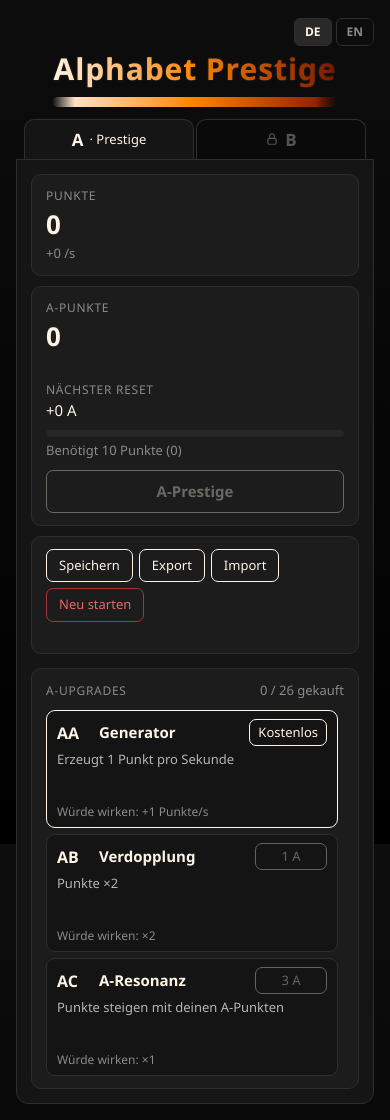
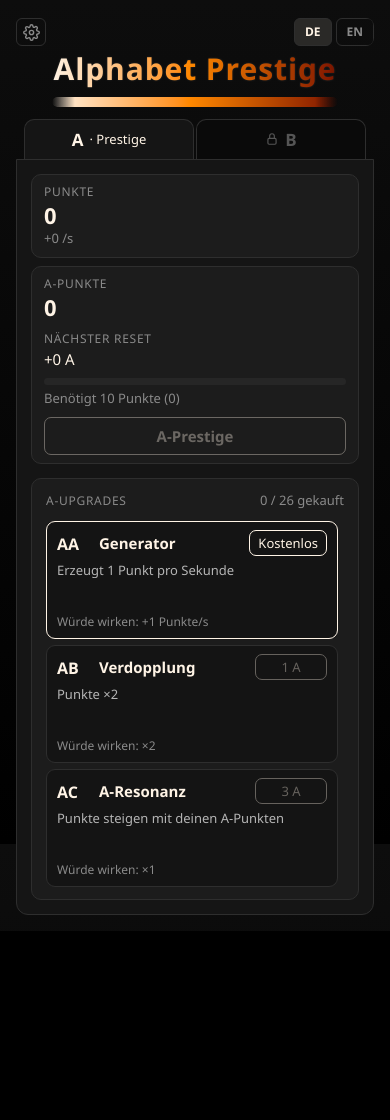
Before and after one commit to HB9688/alphabet-prestige, a plain HTML site: page index.html in a window 390 px wide. After the commit the page ends 931 px from the top, so only its background shows below. Drawn offline with Linux system fonts and the light colour scheme.

Commit message:
Mobil: Zahnrad-Menü für Speicher-Optionen, kompaktere Punkte-Felder (#3)
* Mobil: Zahnrad-Menü für Speicher-Optionen, kompaktere Punkte-Felder

Co-Authored-By: Claude Opus 5.5 <noreply@anthropic.com>
Claude-Session: https://claude.ai/code/session_0195Z7JBGGpYi3f9zCoNP1xP

* CLAUDE.md: mobiles Zahnrad-Menü dokumentiert

Co-Authored-By: Claude Opus 5.5 <noreply@anthropic.com>
Claude-Session: https://claude.ai/code/session_0195Z7JBGGpYi3f9zCoNP1xP

* Mobil: Zahnrad-Menü schiebt Inhalt nach unten statt ihn zu überdecken

Co-Authored-By: Claude Opus 5.5 <noreply@anthropic.com>
Claude-Session: https://claude.ai/code/session_0195Z7JBGGpYi3f9zCoNP1xP

---------

Co-authored-by: Claude <noreply@anthropic.com>

```diff
--- a/index.html
+++ b/index.html
@@ -8,9 +8,20 @@
 </head>
 <body>
   <header>
-    <div class="lang" role="group" id="langSwitch">
-      <button type="button" data-lang="de">DE</button>
-      <button type="button" data-lang="en">EN</button>
+    <div class="topbar">
+      <!-- Mobil: Zahnrad-Menü mit den Speicher-Optionen, daneben „zuletzt gespeichert“ -->
+      <div class="settings" id="settings">
+        <button type="button" class="gear" id="gearBtn" aria-expanded="false" aria-controls="settingsMenu">
+          <svg viewBox="0 0 24 24" fill="none" stroke="currentColor" stroke-width="2" stroke-linecap="round" stroke-linejoin="round" aria-hidden="true"><circle cx="12" cy="12" r="3"/><path d="M19.4 15a1.65 1.65 0 0 0 .33 1.82l.06.06a2 2 0 1 1-2.83 2.83l-.06-.06a1.65 1.65 0 0 0-1.82-.33 1.65 1.65 0 0 0-1 1.51V21a2 2 0 1 1-4 0v-.09A1.65 1.65 0 0 0 9 19.4a1.65 1.65 0 0 0-1.82.33l-.06.06a2 2 0 1 1-2.83-2.83l.06-.06A1.65 1.65 0 0 0 4.68 15a1.65 1.65 0 0 0-1.51-1H3a2 2 0 1 1 0-4h.09A1.65 1.65 0 0 0 4.6 9a1.65 1.65 0 0 0-.33-1.82l-.06-.06a2 2 0 1 1 2.83-2.83l.06.06A1.65 1.65 0 0 0 9 4.68a1.65 1.65 0 0 0 1-1.51V3a2 2 0 1 1 4 0v.09a1.65 1.65 0 0 0 1 1.51 1.65 1.65 0 0 0 1.82-.33l.06-.06a2 2 0 1 1 2.83 2.83l-.06.06A1.65 1.65 0 0 0 19.4 9a1.65 1.65 0 0 0 1.51 1H21a2 2 0 1 1 0 4h-.09a1.65 1.65 0 0 0-1.51 1z"/></svg>
+        </button>
+        <span class="sub" id="saveInfoTop"></span>
+      </div>
+      <div class="lang" role="group" id="langSwitch">
+        <button type="button" data-lang="de">DE</button>
+        <button type="button" data-lang="en">EN</button>
+      </div>
+      <!-- eigene Zeile unter Zahnrad/Sprache: schiebt Überschrift und Rest nach unten -->
+      <div class="menu" id="settingsMenu" hidden></div>
     </div>
     <h1 id="title">Alphabet Prestige</h1>
     <div class="palette" id="palette" aria-hidden="true"></div>
@@ -44,7 +55,7 @@
           <input type="number" id="autoFactor" min="0" step="0.1" value="1"> <span data-i18n="timesStock"></span></label>
       </section>
 
-      <section class="card small">
+      <section class="card small" id="saveCard">
         <button class="btn" id="saveBtn" data-i18n="save">Speichern</button>
         <button class="btn" id="exportBtn" data-i18n="export">Export</button>
         <button class="btn" id="importBtn" data-i18n="import">Import</button>
--- a/js/i18n.js
+++ b/js/i18n.js
@@ -14,7 +14,7 @@
       autoBuy: 'Upgrades automatisch kaufen',
       autoReset: 'Automatisch resetten, wenn Gewinn ≥',
       timesStock: '× Bestand',
-      save: 'Speichern', export: 'Export', import: 'Import', restart: 'Neu starten',
+      settings: 'Einstellungen', save: 'Speichern', export: 'Export', import: 'Import', restart: 'Neu starten',
       saved: 'Gespeichert {t}', saveFail: 'Speichern nicht möglich',
       bought: '✓ gekauft', free: 'Kostenlos',
       unknown: '???', unknownDesc: 'Noch unbekannt',
@@ -43,7 +43,7 @@
       autoBuy: 'Buy upgrades automatically',
       autoReset: 'Reset automatically when gain ≥',
       timesStock: '× current amount',
-      save: 'Save', export: 'Export', import: 'Import', restart: 'Restart',
+      settings: 'Settings', save: 'Save', export: 'Export', import: 'Import', restart: 'Restart',
       saved: 'Saved {t}', saveFail: 'Saving not possible',
       bought: '✓ bought', free: 'Free',
       unknown: '???', unknownDesc: 'Not discovered yet',
--- a/js/ui.js
+++ b/js/ui.js
@@ -51,6 +51,8 @@
       b.setAttribute('aria-pressed', b.dataset.lang === AP.lang);
     });
     $('langSwitch').setAttribute('aria-label', t('language'));
+    $('gearBtn').setAttribute('aria-label', t('settings'));
+    $('gearBtn').title = t('settings');
     tabsKey = '';
     rows.forEach(r => { r.last = ''; });
   }
@@ -243,8 +245,27 @@
   });
 
   function showSaved(ok) {
-    $('saveInfo').textContent = ok ? t('saved', { t: new Date().toLocaleTimeString(AP.lang === 'en' ? 'en-US' : 'de-DE') }) : t('saveFail');
+    const text = ok ? t('saved', { t: new Date().toLocaleTimeString(AP.lang === 'en' ? 'en-US' : 'de-DE') }) : t('saveFail');
+    $('saveInfo').textContent = text;
+    $('saveInfoTop').textContent = text;
   }
+
+  // Mobil: Speicher-Optionen wandern ins Zahnrad-Menü, am Desktop bleiben sie im Panel.
+  function placeSaveCard() {
+    const card = $('saveCard');
+    if (MOBILE.matches) $('settingsMenu').appendChild(card);
+    else { $('panel').appendChild(card); toggleMenu(false); }
+  }
+  function toggleMenu(open) {
+    $('settingsMenu').hidden = !open;
+    $('gearBtn').setAttribute('aria-expanded', open);
+  }
+  $('gearBtn').addEventListener('click', e => { e.stopPropagation(); toggleMenu($('settingsMenu').hidden); });
+  $('settingsMenu').addEventListener('click', e => { if (e.target.closest('button')) toggleMenu(false); });
+  document.addEventListener('click', e => { if (!$('settings').contains(e.target) && !$('settingsMenu').contains(e.target)) toggleMenu(false); });
+  document.addEventListener('keydown', e => { if (e.key === 'Escape') toggleMenu(false); });
+  MOBILE.addEventListener('change', placeSaveCard);
+  placeSaveCard();
   $('saveBtn').addEventListener('click', () => showSaved(game.save()));
   $('exportBtn').addEventListener('click', () => {
     const text = game.exportSave();
--- a/style.css
+++ b/style.css
@@ -54,6 +54,20 @@ h1 {
   mask-image: linear-gradient(90deg, transparent, #000 8%, #000 92%, transparent);
   box-shadow: 0 0 18px rgba(255, 136, 0, .25);
 }
+
+/* Zahnrad-Menü (nur mobil sichtbar) */
+.settings { display: none; position: relative; align-items: center; gap: 8px; }
+.gear {
+  display: flex; align-items: center; justify-content: center;
+  width: 30px; height: 28px; padding: 0;
+  border: 1px solid var(--line); border-radius: 6px;
+  background: transparent; color: var(--muted); cursor: pointer;
+}
+.gear svg { width: 17px; height: 17px; }
+.gear[aria-expanded="true"], .gear:hover { color: var(--stage); background: var(--stage-soft); }
+.menu { flex: 0 0 100%; margin-top: 8px; }
+.menu[hidden] { display: none; }
+.menu #saveInfo { display: none; }
 
 /* Sprachumschalter oben rechts */
 .lang {
@@ -249,8 +263,18 @@ h1 {
 @media (max-width: 760px) {
   body { overflow: auto; height: auto; }
   #stage { grid-template-columns: 1fr; }
-  .lang { position: static; justify-content: flex-end; border: none; margin-bottom: 6px; }
+  .topbar { display: flex; flex-wrap: wrap; justify-content: space-between; align-items: center; margin-bottom: 6px; text-align: left; }
+  .settings { display: flex; }
+  .lang { position: static; border: none; }
   .lang button { border: 1px solid var(--line); border-radius: 6px; margin-left: 4px; }
+
+  /* Punkte-Felder kompakter */
+  #panel { gap: 8px; }
+  #panel > .card { padding: 8px 12px; }
+  #panel .big { font-size: 22px; line-height: 1.3; }
+  #panel .label.spaced { margin-top: 8px; }
+  #panel .sub:empty { display: none; }
+  #panel .btn.wide { margin-top: 8px; padding: 7px; }
 
   /* Upgrade-Zeilen zweistöckig: oben ID, Name, Button – darunter Text über volle Breite */
   :root { --rows: 3; --row-h: 118px; }
```
Also changed, not shown: 1 other file.
